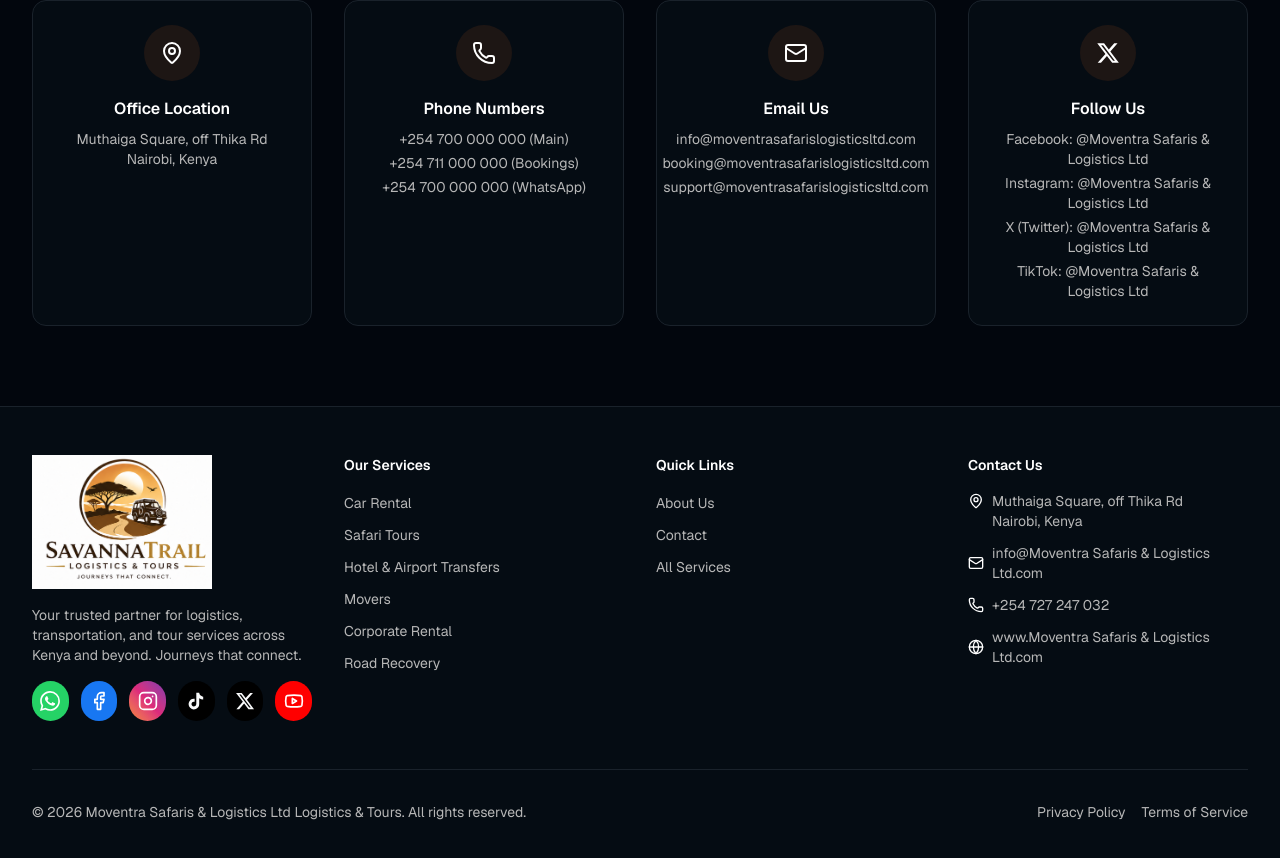
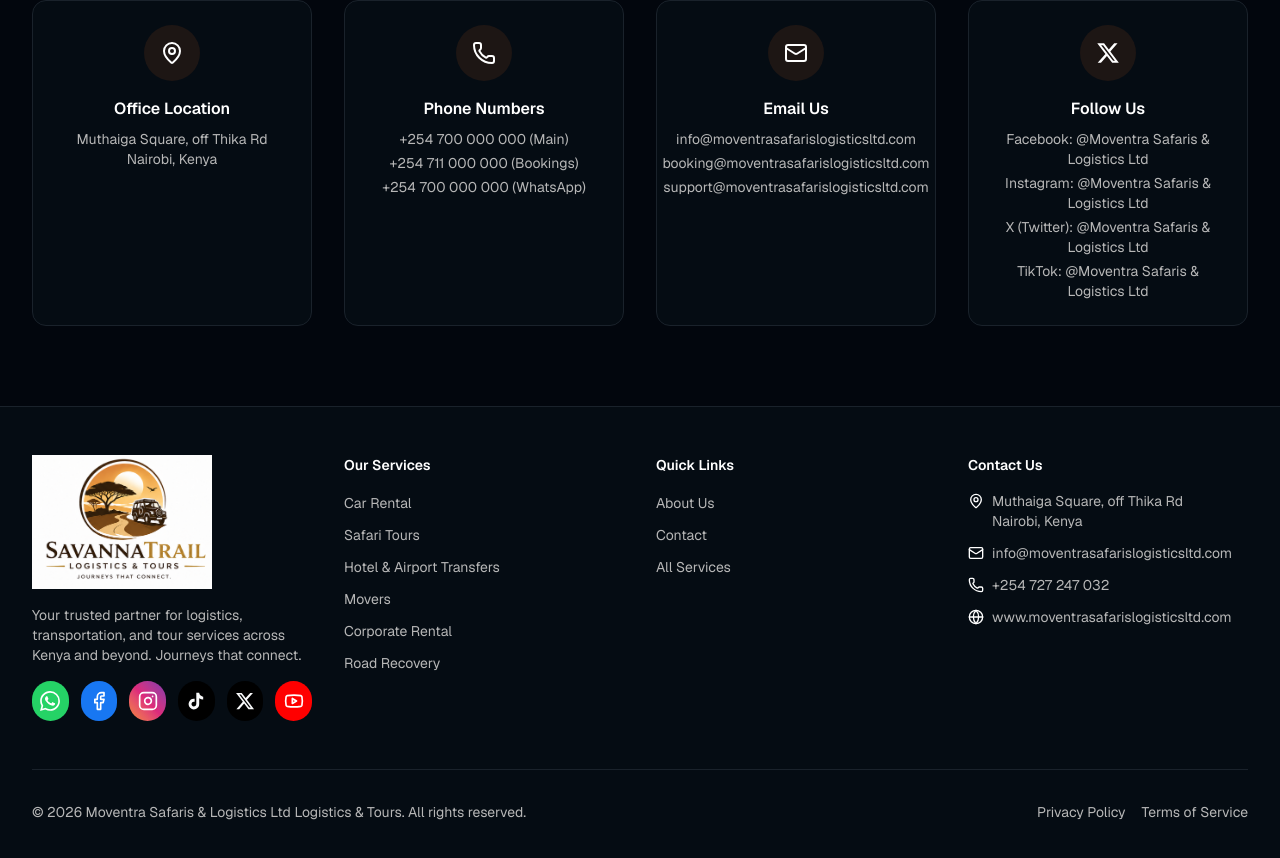
Before and after one commit to muhatonjeri/v0-savannahlink-logistics-app, a Next.js app: page / in a window 1280 px wide. Shown: the part 2799-3657 px from the top of the page. Built offline with nearby package versions, Linux system fonts and the light colour scheme.

Commit message:
Fix footer contact info - remove spaces from email and website URLs

```diff
--- a/components/layout/footer.tsx
+++ b/components/layout/footer.tsx
@@ -150,10 +150,10 @@ export function Footer() {
               <li className="flex items-center gap-2">
                 <Mail className="h-4 w-4 shrink-0 text-primary" />
                 <a
-                  href="mailto:info@Moventra Safaris & Logistics Ltd.com"
-                  className="text-sm text-muted-foreground transition-colors hover:text-primary"
+                  href="mailto:info@moventrasafarislogisticsltd.com"
+                  className="text-sm text-muted-foreground transition-colors hover:text-primary break-all"
                 >
-                  info@Moventra Safaris & Logistics Ltd.com
+                  info@moventrasafarislogisticsltd.com
                 </a>
               </li>
               <li className="flex items-center gap-2">
@@ -168,12 +168,12 @@ export function Footer() {
               <li className="flex items-center gap-2">
                 <Globe className="h-4 w-4 shrink-0 text-primary" />
                 <a
-                  href="https://www.Moventra Safaris & Logistics Ltd.com"
+                  href="https://www.moventrasafarislogisticsltd.com"
                   target="_blank"
                   rel="noopener noreferrer"
                   className="text-sm text-muted-foreground transition-colors hover:text-primary"
                 >
-                  www.Moventra Safaris & Logistics Ltd.com
+                  www.moventrasafarislogisticsltd.com
                 </a>
               </li>
             </ul>
```
